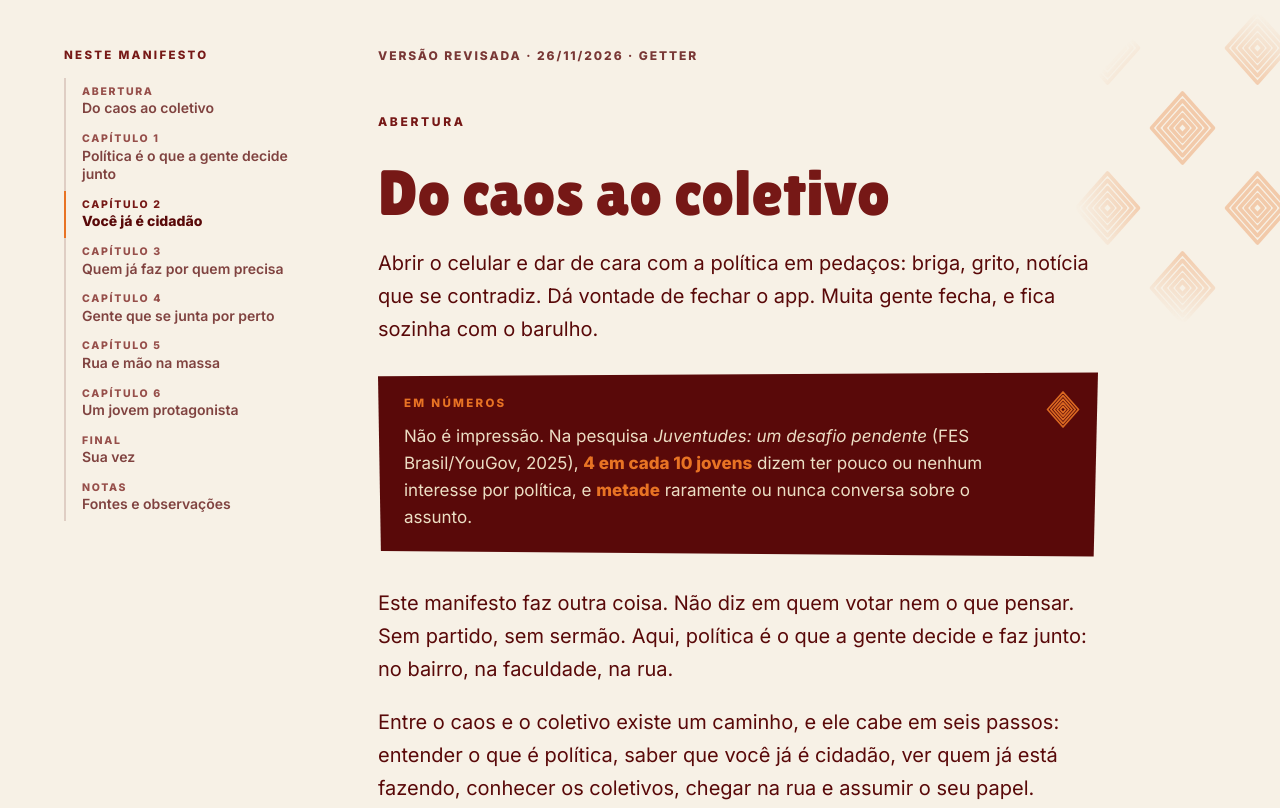
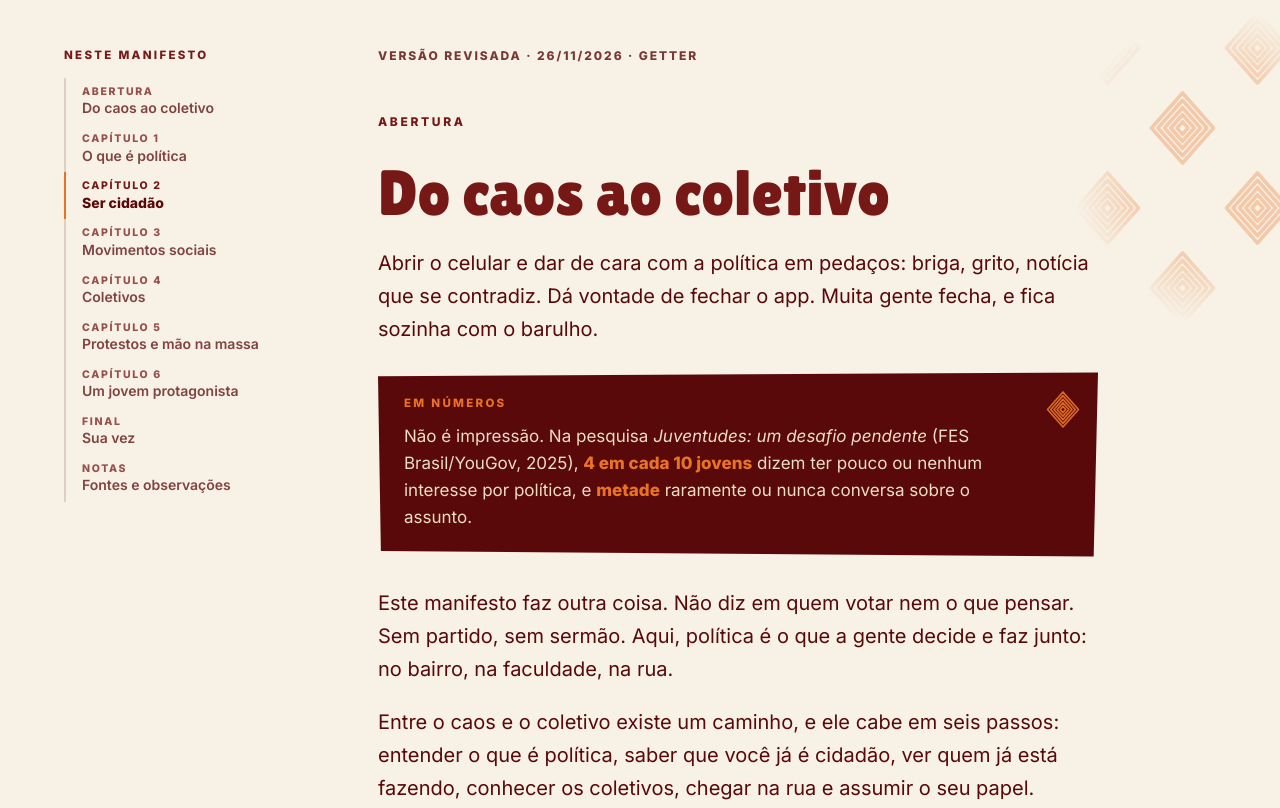
Before and after one commit to Abatiro/abatiro, a plain HTML site: page manifesto.html in a window 1280 px wide. Shown: the part 700-1508 px from the top of the page. Drawn offline with Linux system fonts and the light colour scheme.

Commit message:
Renomeia os capítulos do manifesto
Co-Authored-By: Claude Opus 5.5 <noreply@anthropic.com>
Claude-Session: https://claude.ai/code/session_01Em4yk4K9CCDdjjPSQcYF98

```diff
--- a/manifesto.html
+++ b/manifesto.html
@@ -55,9 +55,9 @@
 <section class="sec sec-creme sec-pad" aria-label="Texto do manifesto">
   <div class="pat pat-laranja pat-fade pat-hide-sm" style="right:-90px;top:90px;width:300px;height:320px;opacity:.3" aria-hidden="true"></div>
   <div class="container mf-layout">
-    <aside class="mf-toc" aria-labelledby="toc-t"><h2 id="toc-t">Neste manifesto</h2><nav aria-labelledby="toc-t"><ol><li><a href="#abertura"><span class="n">Abertura</span>Do caos ao coletivo</a></li><li><a href="#capitulo-1"><span class="n">Capítulo 1</span>Política é o que a gente decide junto</a></li><li><a href="#capitulo-2"><span class="n">Capítulo 2</span>Você já é cidadão</a></li><li><a href="#capitulo-3"><span class="n">Capítulo 3</span>Quem já faz por quem precisa</a></li><li><a href="#capitulo-4"><span class="n">Capítulo 4</span>Gente que se junta por perto</a></li><li><a href="#capitulo-5"><span class="n">Capítulo 5</span>Rua e mão na massa</a></li><li><a href="#capitulo-6"><span class="n">Capítulo 6</span>Um jovem protagonista</a></li><li><a href="#sua-vez"><span class="n">Final</span>Sua vez</a></li><li><a href="#fontes"><span class="n">Notas</span>Fontes e observações</a></li></ol></nav></aside>
+    <aside class="mf-toc" aria-labelledby="toc-t"><h2 id="toc-t">Neste manifesto</h2><nav aria-labelledby="toc-t"><ol><li><a href="#abertura"><span class="n">Abertura</span>Do caos ao coletivo</a></li><li><a href="#capitulo-1"><span class="n">Capítulo 1</span>O que é política</a></li><li><a href="#capitulo-2"><span class="n">Capítulo 2</span>Ser cidadão</a></li><li><a href="#capitulo-3"><span class="n">Capítulo 3</span>Movimentos sociais</a></li><li><a href="#capitulo-4"><span class="n">Capítulo 4</span>Coletivos</a></li><li><a href="#capitulo-5"><span class="n">Capítulo 5</span>Protestos e mão na massa</a></li><li><a href="#capitulo-6"><span class="n">Capítulo 6</span>Um jovem protagonista</a></li><li><a href="#sua-vez"><span class="n">Final</span>Sua vez</a></li><li><a href="#fontes"><span class="n">Notas</span>Fontes e observações</a></li></ol></nav></aside>
     <div class="mf-text" id="mf-text">
-      <div class="mf-toc-mobile"><label for="mf-select">Ir para</label><select id="mf-select"><option value="abertura">Abertura · Do caos ao coletivo</option><option value="capitulo-1">Capítulo 1 · Política é o que a gente decide junto</option><option value="capitulo-2">Capítulo 2 · Você já é cidadão</option><option value="capitulo-3">Capítulo 3 · Quem já faz por quem precisa</option><option value="capitulo-4">Capítulo 4 · Gente que se junta por perto</option><option value="capitulo-5">Capítulo 5 · Rua e mão na massa</option><option value="capitulo-6">Capítulo 6 · Um jovem protagonista</option><option value="sua-vez">Final · Sua vez</option><option value="fontes">Notas · Fontes e observações</option></select></div>
+      <div class="mf-toc-mobile"><label for="mf-select">Ir para</label><select id="mf-select"><option value="abertura">Abertura · Do caos ao coletivo</option><option value="capitulo-1">Capítulo 1 · O que é política</option><option value="capitulo-2">Capítulo 2 · Ser cidadão</option><option value="capitulo-3">Capítulo 3 · Movimentos sociais</option><option value="capitulo-4">Capítulo 4 · Coletivos</option><option value="capitulo-5">Capítulo 5 · Protestos e mão na massa</option><option value="capitulo-6">Capítulo 6 · Um jovem protagonista</option><option value="sua-vez">Final · Sua vez</option><option value="fontes">Notas · Fontes e observações</option></select></div>
       <p class="mf-date">Versão revisada · 26/11/2026 · Getter</p>
       <section class="mf-chapter mf-opening" id="abertura" aria-labelledby="abertura-t">
 <div class="mf-chapter-head"><h2 id="abertura-t" class="num" style="font-family:inherit;font-size:12px">Abertura</h2></div>
@@ -74,7 +74,7 @@
 <p aria-hidden="true">Não diz em quem votar nem o que pensar. <em style="font-weight:300">Sem partido, sem sermão.</em></p>
 <span class="note-label">Trecho da abertura</span>
 </aside><section class="mf-chapter" id="capitulo-1" aria-labelledby="capitulo-1-t">
-<div class="mf-chapter-head"><h2 id="capitulo-1-t"><span class="num">Capítulo 1<span class="sr-only"> · </span></span>Política é o que a gente decide junto</h2></div>
+<div class="mf-chapter-head"><h2 id="capitulo-1-t"><span class="num">Capítulo 1<span class="sr-only"> · </span></span>O que é política</h2></div>
 
 <article class="mf-page reveal" id="pagina-2" aria-labelledby="pagina-2-t">
 <h3 id="pagina-2-t">Política não começa na urna</h3>
@@ -91,7 +91,7 @@
 <figure class="mf-figure"><div class="photo" data-foto="manifesto-p03" role="img" aria-label="Fotografia do manifesto"><span class="ph-label" aria-hidden="true">Foto</span></div></figure>
 </article>
 </section><section class="mf-chapter" id="capitulo-2" aria-labelledby="capitulo-2-t">
-<div class="mf-chapter-head"><h2 id="capitulo-2-t"><span class="num">Capítulo 2<span class="sr-only"> · </span></span>Você já é cidadão</h2></div>
+<div class="mf-chapter-head"><h2 id="capitulo-2-t"><span class="num">Capítulo 2<span class="sr-only"> · </span></span>Ser cidadão</h2></div>
 
 <article class="mf-page reveal" id="pagina-4" aria-labelledby="pagina-4-t">
 <h3 id="pagina-4-t">O que é ser cidadão</h3>
@@ -112,7 +112,7 @@
 <figure class="mf-figure"><div class="photo" data-foto="manifesto-p06" role="img" aria-label="Fotografia do manifesto"><span class="ph-label" aria-hidden="true">Foto</span></div></figure>
 </article>
 </section><section class="mf-chapter" id="capitulo-3" aria-labelledby="capitulo-3-t">
-<div class="mf-chapter-head"><h2 id="capitulo-3-t"><span class="num">Capítulo 3<span class="sr-only"> · </span></span>Quem já faz por quem precisa</h2></div>
+<div class="mf-chapter-head"><h2 id="capitulo-3-t"><span class="num">Capítulo 3<span class="sr-only"> · </span></span>Movimentos sociais</h2></div>
 
 <article class="mf-page reveal" id="pagina-7" aria-labelledby="pagina-7-t">
 <h3 id="pagina-7-t">Movimentos sociais e ONGs</h3>
@@ -128,7 +128,7 @@
 <figure class="mf-figure"><div class="photo" data-foto="manifesto-p08" role="img" aria-label="Fotografia do manifesto"><span class="ph-label" aria-hidden="true">Foto</span></div></figure>
 </article>
 </section><section class="mf-chapter" id="capitulo-4" aria-labelledby="capitulo-4-t">
-<div class="mf-chapter-head"><h2 id="capitulo-4-t"><span class="num">Capítulo 4<span class="sr-only"> · </span></span>Gente que se junta por perto</h2></div>
+<div class="mf-chapter-head"><h2 id="capitulo-4-t"><span class="num">Capítulo 4<span class="sr-only"> · </span></span>Coletivos</h2></div>
 
 <article class="mf-page reveal" id="pagina-9" aria-labelledby="pagina-9-t">
 <h3 id="pagina-9-t">O que é um coletivo</h3>
@@ -145,7 +145,7 @@
 <figure class="mf-figure"><div class="photo" data-foto="manifesto-p10" role="img" aria-label="Fotografia do manifesto"><span class="ph-label" aria-hidden="true">Foto</span></div></figure>
 </article>
 </section><section class="mf-chapter" id="capitulo-5" aria-labelledby="capitulo-5-t">
-<div class="mf-chapter-head"><h2 id="capitulo-5-t"><span class="num">Capítulo 5<span class="sr-only"> · </span></span>Rua e mão na massa</h2></div>
+<div class="mf-chapter-head"><h2 id="capitulo-5-t"><span class="num">Capítulo 5<span class="sr-only"> · </span></span>Protestos e mão na massa</h2></div>
 
 <article class="mf-page reveal" id="pagina-11" aria-labelledby="pagina-11-t">
 <h3 id="pagina-11-t">Protestar é um direito</h3>
```
